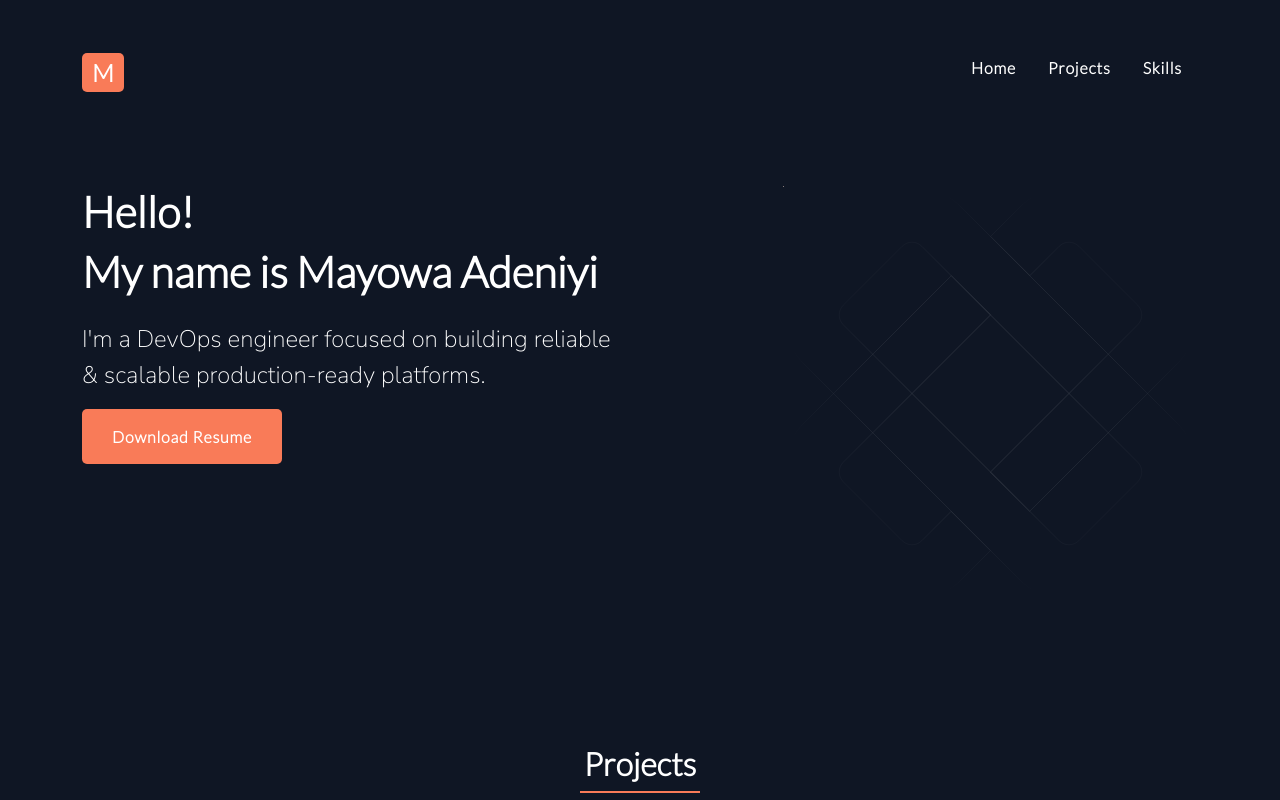
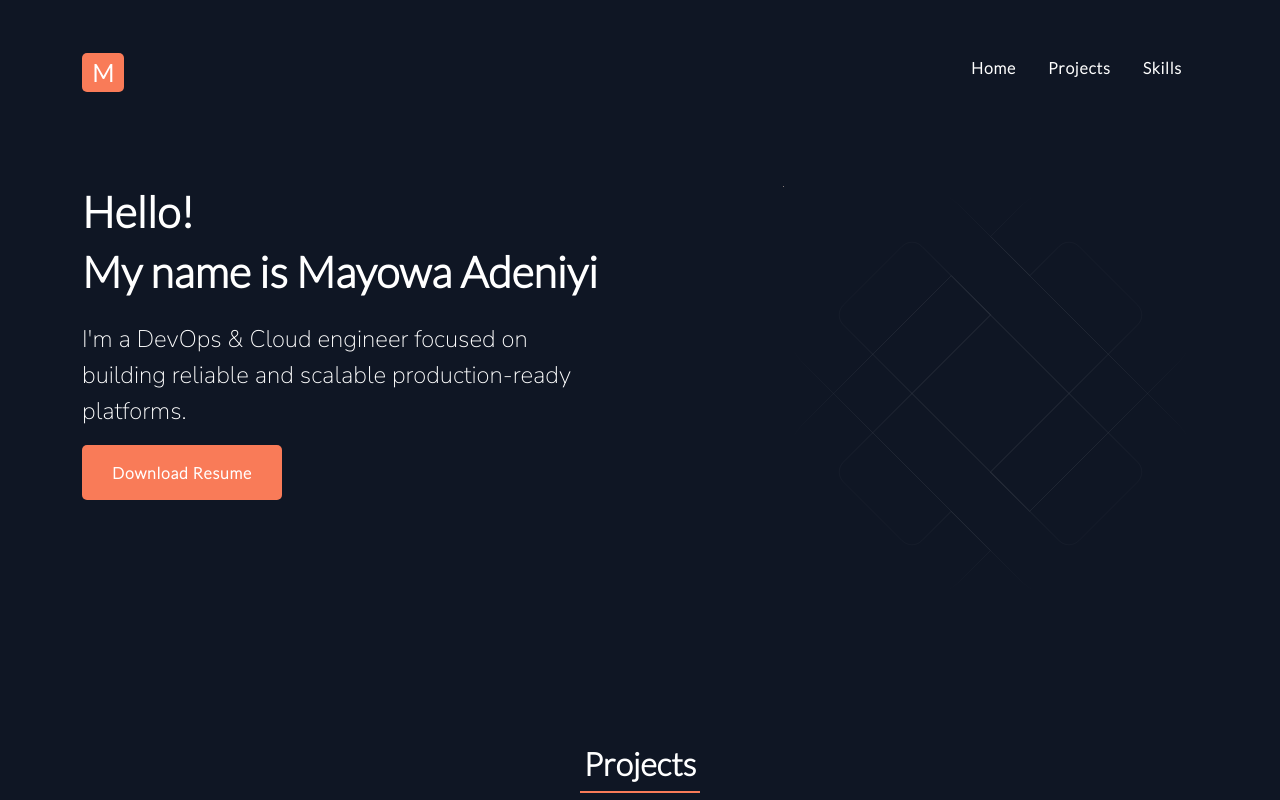
Before and after one commit to Ademayowa/portfolio-website-v2, a Next.js app: page / in a window 1280 px wide. Shown: the top 800 px of the page. Built offline with nearby package versions, Linux system fonts and the light colour scheme.

Commit message:
chore: update hero page

```diff
--- a/components/Hero.js
+++ b/components/Hero.js
@@ -13,7 +13,7 @@ export default function Hero() {
             <h2>My name is Mayowa Adeniyi</h2>
             <Col md={10} lg={10} className='ps-0 mt-4 mb-2 fs-4 pb-2'>
               <p>
-                I'm a DevOps engineer focused on building reliable & scalable production-ready platforms.
+                I'm a DevOps & Cloud engineer focused on building reliable and scalable production-ready platforms.
               </p>
             </Col>
 
```
